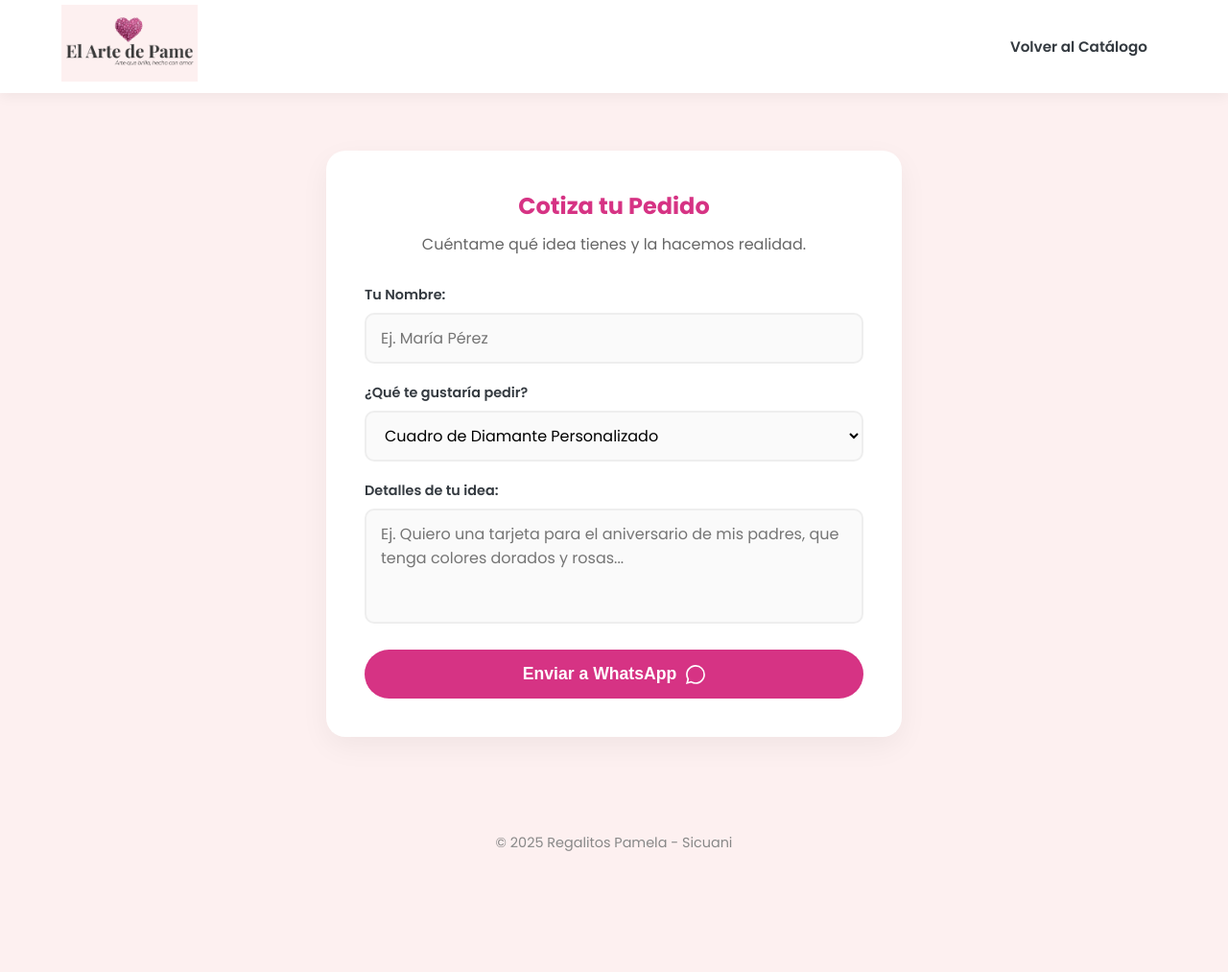
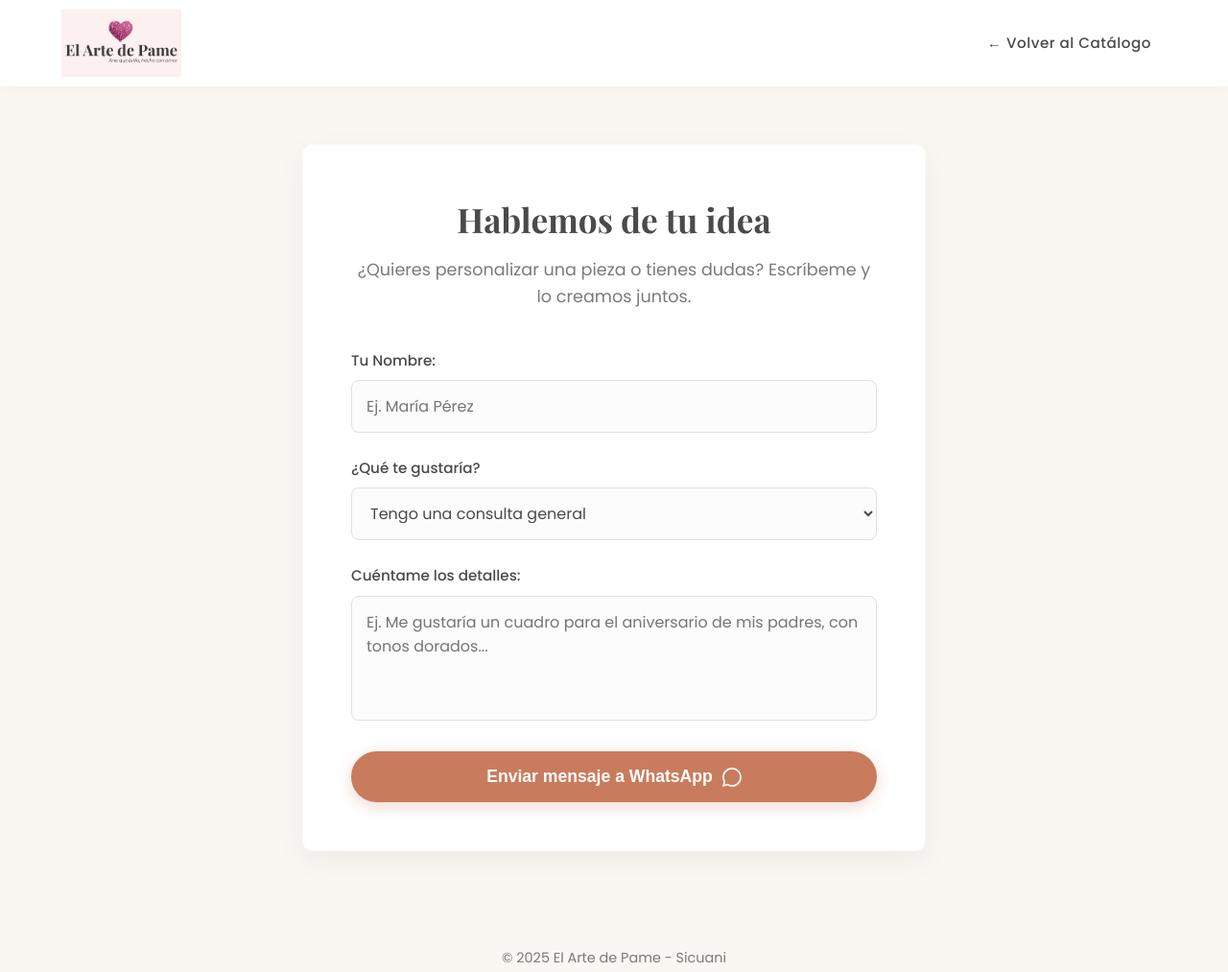
Before and after one commit to bak662026-glitch/pamela-arte, a plain HTML site: page contacto.html in a window 1280 px wide. Shown: the whole page at 96% size. Before the commit the page ends 929 px from the top, so only its background shows below. Drawn offline with nearby package versions, Linux system fonts and the light colour scheme; a web font is replaced by a local one.

Commit message:
Update contacto.html
Cambio colores e información a pedir

```diff
--- a/contacto.html
+++ b/contacto.html
@@ -3,101 +3,132 @@
 <head>
     <meta charset="UTF-8">
     <meta name="viewport" content="width=device-width, initial-scale=1.0">
-    <title>Contacto | Regalitos Pamela</title>
-    <link href="https://fonts.googleapis.com/css2?family=Montserrat:ital,wght@0,400;1,400&family=Poppins:wght@300;400;600;700&display=swap" rel="stylesheet">
+    <title>Contacto | El Arte de Pame</title>
+
+    <link href="https://fonts.googleapis.com/css2?family=Playfair+Display:ital,wght@0,400;0,700;1,400&family=Poppins:wght@300;400;500;600&display=swap" rel="stylesheet">
 
     <style>
-        /* --- MISMOS ESTILOS QUE EL INDEX --- */
+        /* --- 1. PALETA DE COLORES (Igual que en el Inicio) --- */
         :root {
-            --primary: #d63384;
-            --secondary: #6f42c1;
-            --light-pink: rgba(214, 51, 132, 0.1);
-            --bg-color: #fdf0f0;
-            --tagline-color: #3a3a3a;
-            --dark: #343a40;
-            --text: #555;
+            --bg-color: #FAF7F2;      /* Crema cálido */
+            --primary: #C97C5D;       /* Terracota suave */
+            --accent: #D8A7B1;        /* Rosa empolvado */
+            --text-main: #4A4A4A;     /* Gris oscuro */
+            --text-light: #7A7A7A;    /* Gris medio */
             --white: #ffffff;
         }
 
+        /* --- 2. CONFIGURACIÓN GENERAL --- */
         * { margin: 0; padding: 0; box-sizing: border-box; }
-        body { font-family: 'Poppins', sans-serif; background-color: var(--bg-color); color: var(--text); }
+
+        body {
+            font-family: 'Poppins', sans-serif;
+            background-color: var(--bg-color);
+            color: var(--text-main);
+            line-height: 1.6;
+        }
+
         a { text-decoration: none; }
 
-        /* HEADER IGUAL */
+        /* --- 3. HEADER (Idéntico al Index) --- */
         header {
             background: var(--white);
-            box-shadow: 0 4px 12px rgba(0,0,0,0.05);
-            padding: 5px 5%;
+            box-shadow: 0 2px 15px rgba(0,0,0,0.03);
+            padding: 10px 5%;
             position: sticky; top: 0; z-index: 1000;
             display: flex; justify-content: space-between; align-items: center;
+            height: 90px;
         }
-        .logo-container { display: flex; flex-direction: column; align-items: center; }
-        .logo-img { height: 80px; width: auto; } /* Un poco más chico para esta página */
-        .header-right { display: flex; align-items: center; gap: 30px; }
+
+        .logo-img { height: 70px; width: auto; display: block; transition: 0.3s; }
+        .logo-img:hover { transform: scale(1.05); }
+
         .nav-links a {
-            padding: 10px 20px; border-radius: 50px; color: var(--dark);
-            font-weight: 600; font-size: 0.95rem; transition: 0.3s;
+            padding: 8px 16px; border-radius: 4px; color: var(--text-main);
+            font-weight: 500; font-size: 0.95rem; transition: 0.3s; letter-spacing: 0.5px;
         }
-        .nav-links a:hover { background-color: var(--light-pink); color: var(--primary); }
+        .nav-links a:hover { color: var(--primary); background-color: rgba(201, 124, 93, 0.05); }
 
-        /* --- ESTILOS DEL FORMULARIO --- */
+        /* --- 4. SECCIÓN DEL FORMULARIO (Estilo Tarjeta) --- */
         .contact-section {
-            max-width: 600px;
+            max-width: 650px;
             margin: 60px auto;
             background: white;
-            padding: 40px;
-            border-radius: 20px;
+            padding: 50px;
+            border-radius: 10px; /* Bordes suaves */
             box-shadow: 0 10px 30px rgba(0,0,0,0.05);
+            border: 1px solid rgba(0,0,0,0.02);
         }
 
-        .section-header { text-align: center; margin-bottom: 30px; }
-        .section-header h1 { font-family: 'Poppins', sans-serif; font-weight: 700; color: var(--primary); margin-bottom: 10px; }
-        .section-header p { color: #666; }
+        .section-header { text-align: center; margin-bottom: 40px; }
 
-        .form-group { margin-bottom: 20px; }
-        .form-label { display: block; margin-bottom: 8px; font-weight: 600; color: var(--dark); font-size: 0.9rem; }
+        .section-header h1 {
+            font-family: 'Playfair Display', serif; /* Título elegante */
+            font-weight: 700;
+            color: var(--text-main);
+            font-size: 2.2rem;
+            margin-bottom: 10px;
+        }
+
+        .section-header p { color: var(--text-light); font-size: 1.1rem; }
+
+        /* Estilos de los Inputs */
+        .form-group { margin-bottom: 25px; }
+
+        .form-label {
+            display: block; margin-bottom: 8px; font-weight: 500;
+            color: var(--text-main); font-size: 0.95rem;
+        }
 
         .form-input, .form-select, .form-textarea {
             width: 100%;
-            padding: 12px 15px;
-            border: 2px solid #eee;
-            border-radius: 10px;
+            padding: 14px 15px;
+            border: 1px solid #e0e0e0;
+            border-radius: 8px;
             font-family: 'Poppins', sans-serif;
             font-size: 1rem;
+            color: var(--text-main);
             transition: 0.3s;
-            background-color: #fafafa;
+            background-color: #fcfcfc;
         }
 
+        /* Al hacer clic en un campo, se pone terracota */
         .form-input:focus, .form-select:focus, .form-textarea:focus {
             border-color: var(--primary);
             background-color: white;
             outline: none;
+            box-shadow: 0 0 0 3px rgba(201, 124, 93, 0.1);
         }
 
-        .form-textarea { height: 120px; resize: none; }
+        .form-textarea { height: 130px; resize: none; }
 
+        /* Botón de Enviar (Estilo Terracota) */
         .btn-submit {
             width: 100%;
             background: var(--primary);
             color: white;
-            padding: 15px;
+            padding: 16px;
             border: none;
             border-radius: 50px;
             font-size: 1.1rem;
-            font-weight: 700;
+            font-weight: 600;
             cursor: pointer;
             transition: 0.3s;
             margin-top: 10px;
             display: flex; justify-content: center; align-items: center; gap: 10px;
+            box-shadow: 0 4px 15px rgba(201, 124, 93, 0.3);
         }
-        .btn-submit:hover { background: var(--secondary); transform: translateY(-2px); }
+        .btn-submit:hover { background: #b06648; transform: translateY(-2px); }
 
-        /* Footer simple */
-        footer { text-align: center; padding: 40px; color: #888; font-size: 0.9rem; }
+        footer {
+            text-align: center; padding: 40px; color: var(--text-light); font-size: 0.9rem; margin-top: 40px;
+        }
 
+        /* Responsive */
         @media (max-width: 768px) {
-            .contact-section { margin: 20px; padding: 25px; }
-            header { flex-direction: column; gap: 15px; }
+            .contact-section { margin: 20px; padding: 30px 20px; }
+            header { flex-direction: column; height: auto; gap: 15px; padding: 15px; }
+            .section-header h1 { font-size: 1.8rem; }
         }
     </style>
 </head>
@@ -106,20 +137,20 @@
     <header>
         <div class="logo-container">
             <a href="index.html">
-                <img src="img/logo.png" alt="Logo" class="logo-img">
+                <img src="img/logo.png" alt="Logo El Arte de Pame" class="logo-img">
             </a>
         </div>
         <div class="header-right">
             <nav class="nav-links">
-                <a href="index.html">Volver al Catálogo</a>
+                <a href="index.html">← Volver al Catálogo</a>
             </nav>
         </div>
     </header>
 
     <section class="contact-section">
         <div class="section-header">
-            <h1>Cotiza tu Pedido</h1>
-            <p>Cuéntame qué idea tienes y la hacemos realidad.</p>
+            <h1>Hablemos de tu idea</h1>
+            <p>¿Quieres personalizar una pieza o tienes dudas? Escríbeme y lo creamos juntos.</p>
         </div>
 
         <form id="whatsappForm">
@@ -129,22 +160,22 @@
             </div>
 
             <div class="form-group">
-                <label class="form-label">¿Qué te gustaría pedir?</label>
+                <label class="form-label">¿Qué te gustaría?</label>
                 <select id="tipo" class="form-select">
+                    <option value="Consulta General">Tengo una consulta general</option>
                     <option value="Cuadro de Diamante">Cuadro de Diamante Personalizado</option>
                     <option value="Tarjeta a Mano">Tarjeta Hecha a Mano</option>
                     <option value="Dibujo Artístico">Dibujo / Retrato</option>
-                    <option value="Otro">Otra manualidad</option>
                 </select>
             </div>
 
             <div class="form-group">
-                <label class="form-label">Detalles de tu idea:</label>
-                <textarea id="mensaje" class="form-textarea" placeholder="Ej. Quiero una tarjeta para el aniversario de mis padres, que tenga colores dorados y rosas..." required></textarea>
+                <label class="form-label">Cuéntame los detalles:</label>
+                <textarea id="mensaje" class="form-textarea" placeholder="Ej. Me gustaría un cuadro para el aniversario de mis padres, con tonos dorados..." required></textarea>
             </div>
 
             <button type="submit" class="btn-submit">
-                <span>Enviar a WhatsApp</span>
+                <span>Enviar mensaje a WhatsApp</span>
                 <svg xmlns="http://www.w3.org/2000/svg" width="20" height="20" fill="currentColor" viewBox="0 0 16 16">
                     <path d="M13.601 2.326A7.854 7.854 0 0 0 7.994 0C3.627 0 .068 3.558.064 7.926c0 1.399.366 2.76 1.057 3.965L0 16l4.204-1.102a7.933 7.933 0 0 0 3.79.965h.004c4.368 0 7.926-3.558 7.93-7.93A7.898 7.898 0 0 0 13.6 2.326zM7.994 14.521a6.573 6.573 0 0 1-3.356-.92l-.24-.144-2.494.654.666-2.433-.156-.251a6.56 6.56 0 0 1-1.007-3.505c0-3.626 2.957-6.584 6.591-6.584a6.56 6.56 0 0 1 4.66 1.931 6.557 6.557 0 0 1 1.928 4.66c-.004 3.639-2.961 6.592-6.592 6.592z"/>
                 </svg>
@@ -153,26 +184,27 @@
     </section>
 
     <footer>
-        <p>&copy; 2025 Regalitos Pamela - Sicuani</p>
+        <p>&copy; 2025 El Arte de Pame - Sicuani</p>
     </footer>
 
     <script>
         document.getElementById('whatsappForm').addEventListener('submit', function(e) {
-            e.preventDefault(); // Evita que la página se recargue
+            e.preventDefault();
 
             // 1. Capturamos los datos
             var nombre = document.getElementById('nombre').value;
             var tipo = document.getElementById('tipo').value;
             var mensaje = document.getElementById('mensaje').value;
 
-            // 2. Tu número de teléfono (CÁMBIALO AQUÍ)
+            // 2. Tu número (Correcto)
             var telefono = "51984835283";
 
-            // 3. Creamos el mensaje
-            var texto = "*Hola Regalitos Pamela, quiero una cotización personalizada.*%0A" +
-                        "%0A👤 *Nombre:* " + nombre +
-                        "%0A🎨 *Interés:* " + tipo +
-                        "%0A📝 *Detalles:* " + mensaje;
+            // 3. Creamos el mensaje con formato bonito
+            var texto = "*Hola Pamela, vengo de tu web.* 👋%0A" +
+                        "Me gustaría hacerte una consulta:%0A%0A" +
+                        "👤 *Nombre:* " + nombre + "%0A" +
+                        "🎨 *Interés:* " + tipo + "%0A" +
+                        "📝 *Mensaje:* " + mensaje;
 
             // 4. Abrimos WhatsApp
             var url = "https://wa.me/" + telefono + "?text=" + texto;
@@ -182,4 +214,3 @@
 
 </body>
 </html>
-</html>
```
